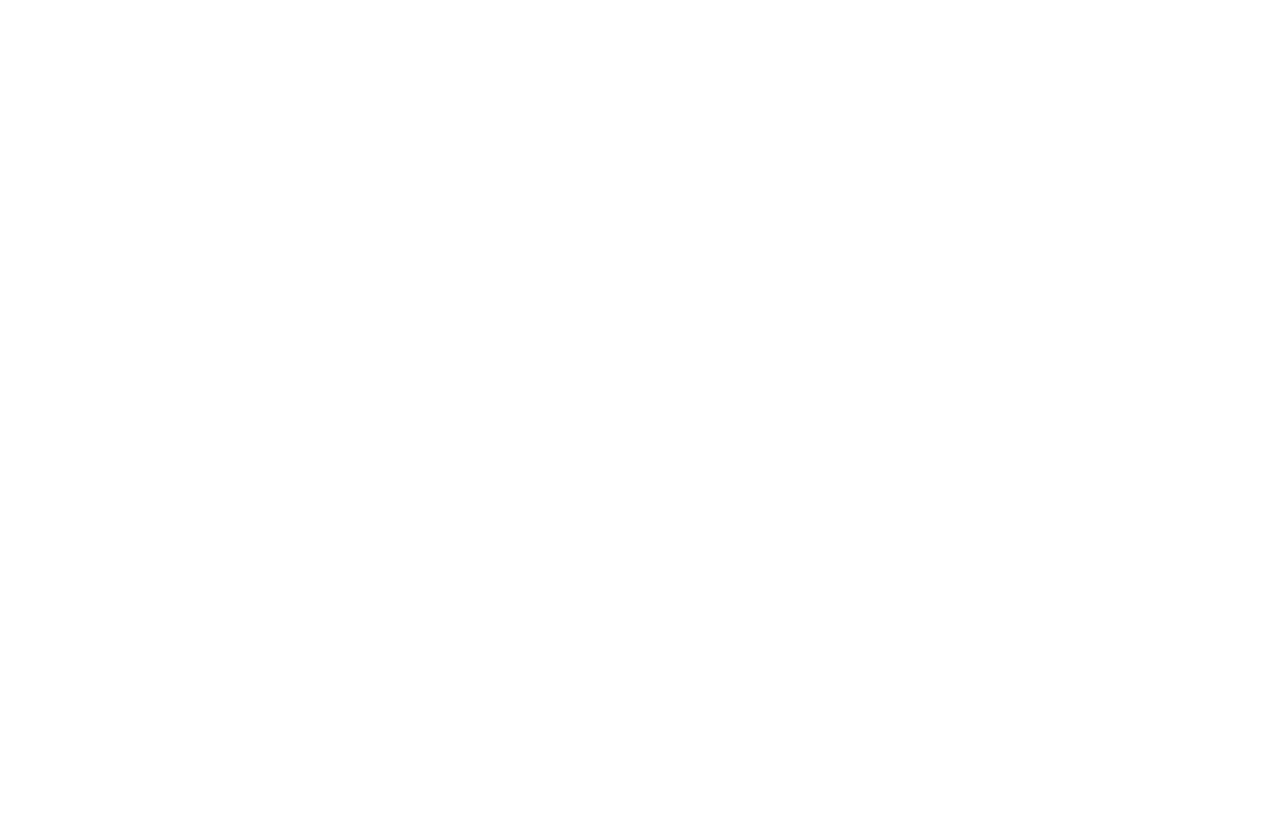
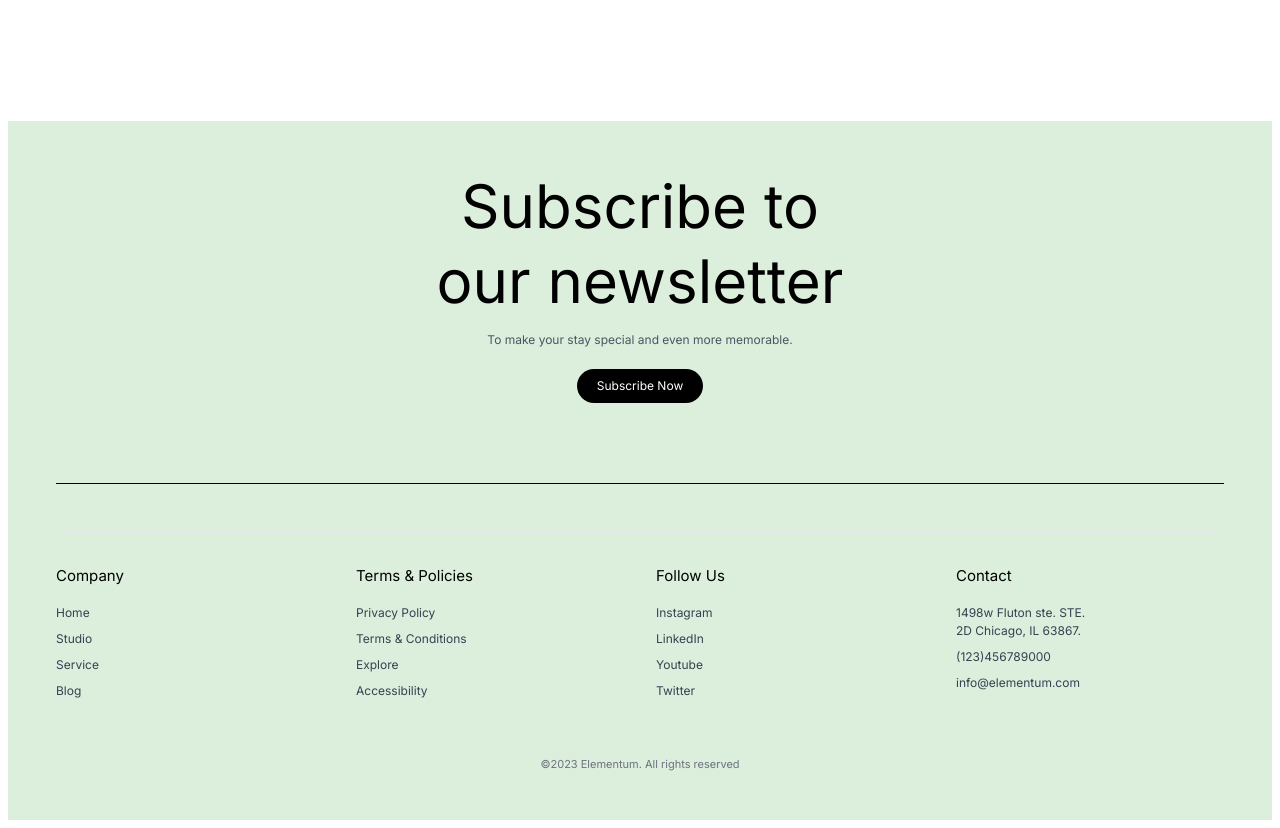
Before and after one commit to TanviHanda/elementum, a React (Vite) app: page / in a window 1280 px wide. Shown: the part 2900-3728 px from the top of the page. Before the commit the page ends 3029 px from the top, so only its background shows below. Built offline with nearby package versions, Linux system fonts and the light colour scheme.

Commit message:
Completed Footer and included in App layout

```diff
--- a/src/App.tsx
+++ b/src/App.tsx
@@ -3,6 +3,7 @@
 import About from './components/About'
 import Services from './components/Services'
 import Testimonials from './components/Testimonials'
+import Footer from './components/Footer'
 export default function App() {
   return (
     <div className='p-2'>
@@ -11,6 +12,7 @@
         <About />
         <Services />
         <Testimonials />
+        <Footer />
     </div>
   )
 }
--- a/src/components/Footer.tsx
+++ b/src/components/Footer.tsx
@@ -0,0 +1,76 @@
+export default function Footer() {
+
+  const data = [
+    {
+      name: "Company",
+      items: ["Home", "Studio", "Service", "Blog"],
+    },
+    {
+      name: "Terms & Policies",
+      items: ["Privacy Policy", "Terms & Conditions", "Explore", "Accessibility"],
+    },
+    {
+      name: "Follow Us",
+      items: ["Instagram", "LinkedIn", "Youtube", "Twitter"],
+    },
+    {
+      name: "Contact",
+      items: [
+        "1498w Fluton ste. STE.\n2D Chicago, IL 63867.",
+        "(123)456789000",
+        "info@elementum.com",
+      ],
+    },
+  ];
+
+  return (
+    <footer className="bg-[#DCEEDC] py-12">
+
+      <div className="max-w-[1200px] mx-auto px-4">
+
+        {/* heading */}
+        <div className="text-center">
+          <h2 className="text-[40px] md:text-[60px] leading-tight">
+            Subscribe to <br /> our newsletter
+          </h2>
+
+          <p className="text-[12px] mt-3 text-gray-600">
+            To make your stay special and even more memorable.
+          </p>
+
+          <button className="mt-5 bg-black text-white px-5 py-2 rounded-full text-[12px]">
+            Subscribe Now
+          </button>
+        </div>
+
+        <div className="bg-black w-full h-[1px] mt-20"></div>
+
+        {/* links */}
+        <div className="mt-12 border-t pt-8">
+
+          <div className="grid md:grid-cols-4 gap-8">
+
+            {data.map((col, i) => (
+              <div key={i}>
+                <h3 className="text-[15px] mb-4">{col.name}</h3>
+
+                {col.items.map((item, j) => (
+                  <p key={j} className="text-[12px] text-gray-700 mb-2 whitespace-pre-line">
+                    {item}
+                  </p>
+                ))}
+              </div>
+            ))}
+
+          </div>
+
+          <p className="text-center text-[11px] mt-12 text-gray-500">
+            ©2023 Elementum. All rights reserved
+          </p>
+
+        </div>
+
+      </div>
+    </footer>
+  );
+}
```
